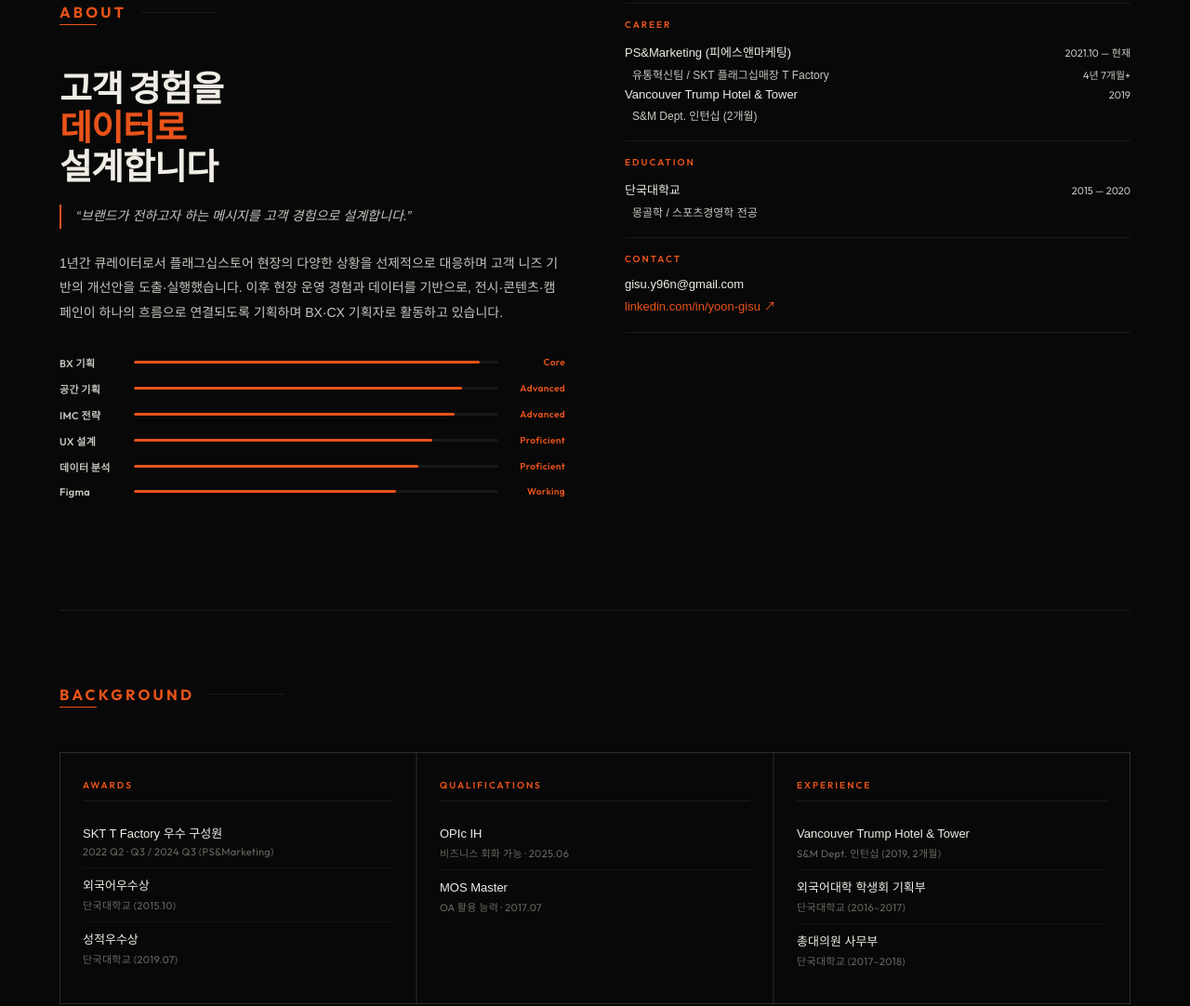
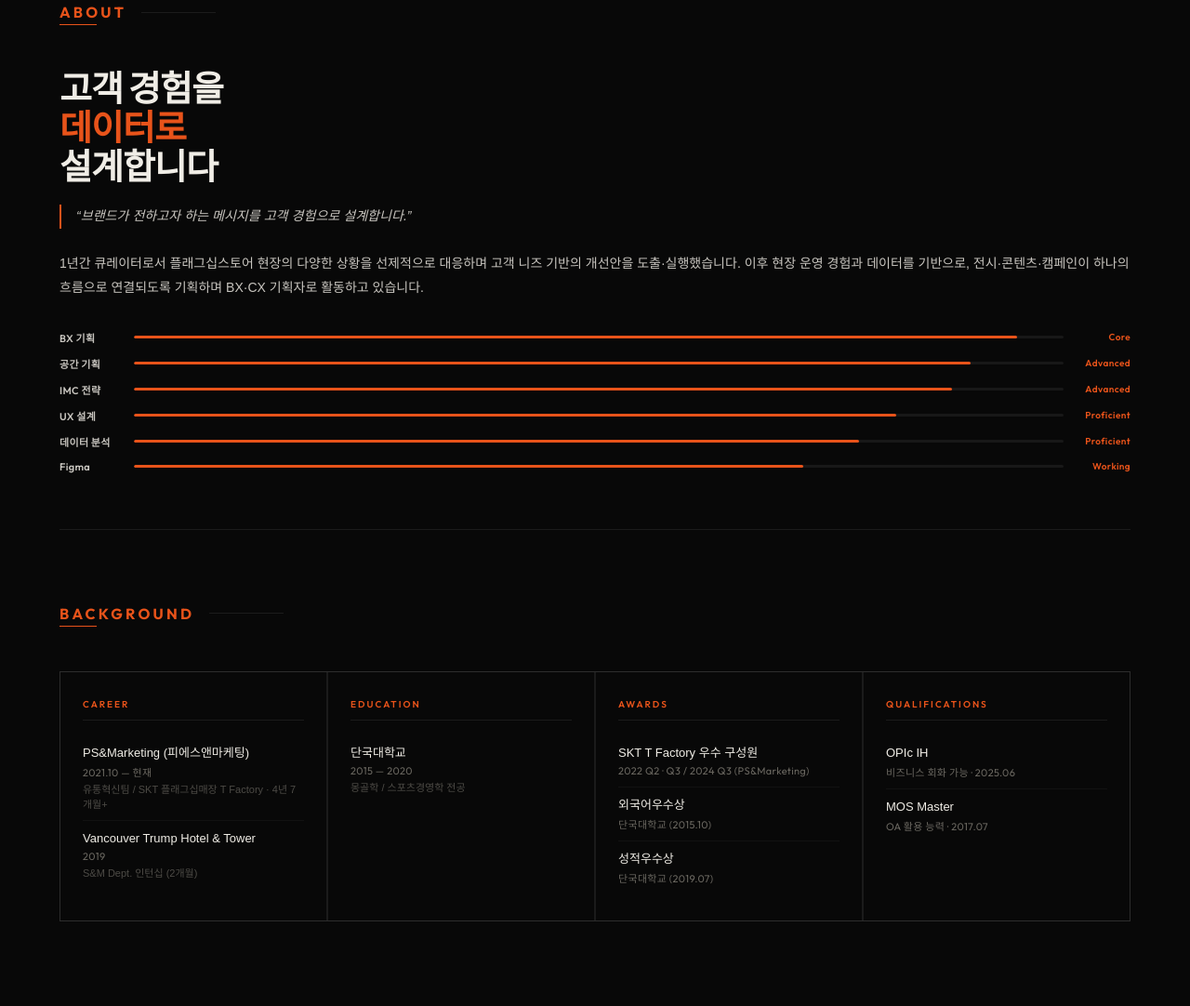
Before and after one commit to gisuyoon-source/yoon-gisu-portfolio, a plain HTML site: page index.html in a window 1280 px wide. Shown: the part 917-1999 px from the top of the page at 93% size. Drawn offline with nearby package versions, Linux system fonts and the light colour scheme; a web font is replaced by a local one.

Commit message:
refactor: About 순수 내러티브 전환, Background에 Career·Education 통합

```diff
--- a/index.html
+++ b/index.html
@@ -157,8 +157,8 @@ nav{position:fixed;top:0;left:0;right:0;z-index:500;display:flex;justify-content
 .sec-label::after{content:'';height:1px;background:var(--bd);width:80px}
 
 /* ABOUT */
-.about{display:grid;grid-template-columns:1fr 1fr;padding:120px var(--pad);gap:clamp(32px,5vw,80px);align-items:start}
-@media(max-width:768px){.about{grid-template-columns:1fr;gap:40px}}
+.about{padding:120px var(--pad) 60px}
+.about-r{display:none}
 .about-title{font-family:'Outfit',sans-serif;font-size:clamp(22px,3vw,38px);font-weight:800;line-height:1.1;letter-spacing:-.025em;margin-bottom:20px}
 .about-title .acc{color:var(--o)}
 .about-body{font-size:14px;color:var(--w2);line-height:1.9;font-weight:300;margin-bottom:32px}
@@ -174,14 +174,16 @@ nav{position:fixed;top:0;left:0;right:0;z-index:500;display:flex;justify-content
 
 /* BACKGROUND */
 .bg-sec{padding:80px var(--pad) 120px}
-.bg-grid{display:grid;grid-template-columns:repeat(3,1fr);gap:2px;background:var(--bd);border:1px solid var(--bd);margin-top:36px}
-@media(max-width:768px){.bg-grid{grid-template-columns:1fr}}
+.bg-grid{display:grid;grid-template-columns:repeat(4,1fr);gap:2px;background:var(--bd);border:1px solid var(--bd);margin-top:36px}
+@media(max-width:1024px){.bg-grid{grid-template-columns:repeat(2,1fr)}}
+@media(max-width:600px){.bg-grid{grid-template-columns:1fr}}
 .bg-col{background:var(--bg);padding:28px 24px}
 .bg-col-label{font-family:'Outfit',sans-serif;font-size:10px;font-weight:600;letter-spacing:.2em;color:var(--o);text-transform:uppercase;margin-bottom:16px;padding-bottom:10px;border-bottom:1px solid var(--bd)}
 .bg-item{padding:10px 0;border-bottom:1px solid rgba(255,255,255,.04)}
 .bg-item:last-child{border-bottom:none}
 .bg-item-name{font-size:13px;color:var(--w);font-weight:400;line-height:1.4}
 .bg-item-val{font-family:'Outfit',sans-serif;font-size:11px;color:var(--w3);margin-top:3px;letter-spacing:.03em}
+.bg-item-sub{font-family:'Pretendard','Noto Sans KR',sans-serif;font-size:11px;color:var(--w3);margin-top:2px;opacity:.7}
 .info-block:last-child{border-bottom:1px solid var(--bd)}
 
 /* AWARDS SECTION */
@@ -931,24 +933,6 @@ async function loadContent(){
   ).join('');
   skillObs.observe(sw);
 
-  const buildInfoBlock=(label,rows)=>{
-    if(!rows||!rows.length)return'';
-    return`<div class="info-block"><div class="ib-label">${label}</div>${rows.join('')}</div>`;
-  };
-  const aboutR=document.getElementById('aboutR');
-  aboutR.innerHTML=
-    buildInfoBlock('Career',a.career.map(x=>
-      `<div class="ib-row"><span class="ib-name">${x.org}</span><span class="ib-val">${x.period}</span></div>`+
-      (x.sub?`<div class="ib-row"><span class="ib-sub">${x.sub}</span>${x.sub_val?`<span class="ib-val">${x.sub_val}</span>`:''}</div>`:'')
-    ))+
-    buildInfoBlock('Education',a.education.map(x=>
-      `<div class="ib-row"><span class="ib-name">${x.org}</span><span class="ib-val">${x.period}</span></div>`+
-      (x.sub?`<div class="ib-row"><span class="ib-sub">${x.sub}</span></div>`:'')
-    ))+
-    `<div class="info-block"><div class="ib-label">Contact</div>`+
-    `<div class="ib-row"><span class="ib-name">${c.site.email}</span></div>`+
-    `<div class="ib-row"><a href="${c.site.linkedin_url}" style="color:var(--o);font-size:13px;text-decoration:none">${c.site.linkedin_label} ↗</a></div>`+
-    `</div>`;
 
   // ── Background ──
   if(c.background){
@@ -956,10 +940,13 @@ async function loadContent(){
     const bgGrid=document.getElementById('bgGrid');
     if(bgGrid){
       const mkItems=arr=>arr.map(x=>`<div class="bg-item"><div class="bg-item-name">${x.name}</div><div class="bg-item-val">${x.val}${x.date?' · '+x.date:''}</div></div>`).join('');
+      const mkCareer=arr=>arr.map(x=>`<div class="bg-item"><div class="bg-item-name">${x.org}</div><div class="bg-item-val">${x.period}</div>${x.sub?`<div class="bg-item-sub">${x.sub}${x.sub_val?' · '+x.sub_val:''}</div>`:''}</div>`).join('');
+      const mkEdu=arr=>arr.map(x=>`<div class="bg-item"><div class="bg-item-name">${x.org}</div><div class="bg-item-val">${x.period}</div>${x.sub?`<div class="bg-item-sub">${x.sub}</div>`:''}</div>`).join('');
       bgGrid.innerHTML=[
+        {label:'Career',items:mkCareer(a.career)},
+        {label:'Education',items:mkEdu(a.education)},
         {label:'Awards',items:mkItems(bg.awards)},
-        {label:'Qualifications',items:mkItems(bg.qualifications)},
-        {label:'Experience',items:mkItems(bg.experience)}
+        {label:'Qualifications',items:mkItems(bg.qualifications)}
       ].map(col=>`<div class="bg-col"><div class="bg-col-label">${col.label}</div>${col.items}</div>`).join('');
     }
   }
```
